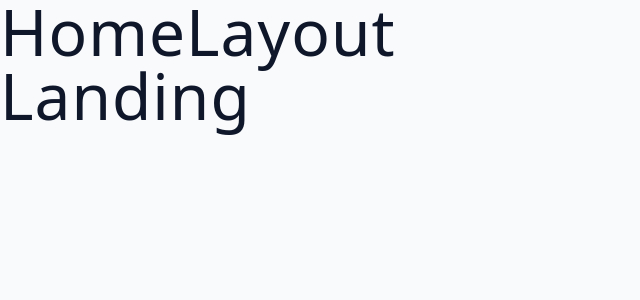
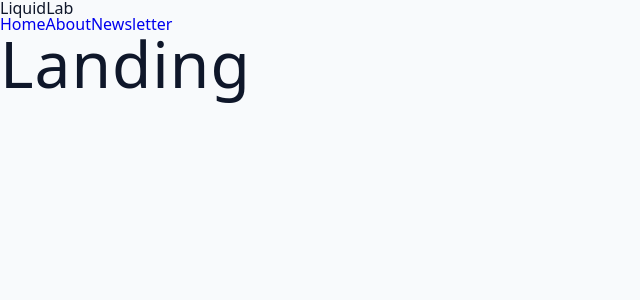
Before and after one commit to jackal7819/liquid-lab, a React (Vite) app: page / in a window 1280 px wide. Shown: the top 300 px of the page, without its empty margins (0-640 px from the left). Built offline with nearby package versions, Linux system fonts and the light colour scheme.

Commit message:
Create Navbar

```diff
--- /dev/null
+++ b/src/components/Navbar.jsx
@@ -0,0 +1,24 @@
+import { NavLink } from 'react-router-dom';
+
+const Navbar = () => {
+	return (
+		<nav>
+			<div className='nav-center'>
+				<span className='logo'>LiquidLab</span>
+				<div className='nav-links'>
+					<NavLink to='/' className='nav-link'>
+						Home
+					</NavLink>
+                    <NavLink to='/about' className='nav-link'>
+						About
+					</NavLink>
+                    <NavLink to='/newsletter' className='nav-link'>
+						Newsletter
+					</NavLink>
+				</div>
+			</div>
+		</nav>
+	);
+};
+
+export default Navbar;
--- a/src/pages/HomeLayout.jsx
+++ b/src/pages/HomeLayout.jsx
@@ -1,9 +1,10 @@
+import Navbar from '../components/Navbar';
 import { Outlet } from 'react-router-dom';
 
 const HomeLayout = () => {
 	return (
 		<div>
-			<h1>HomeLayout</h1>
+			<Navbar />
 			<Outlet />
 		</div>
 	);
```
